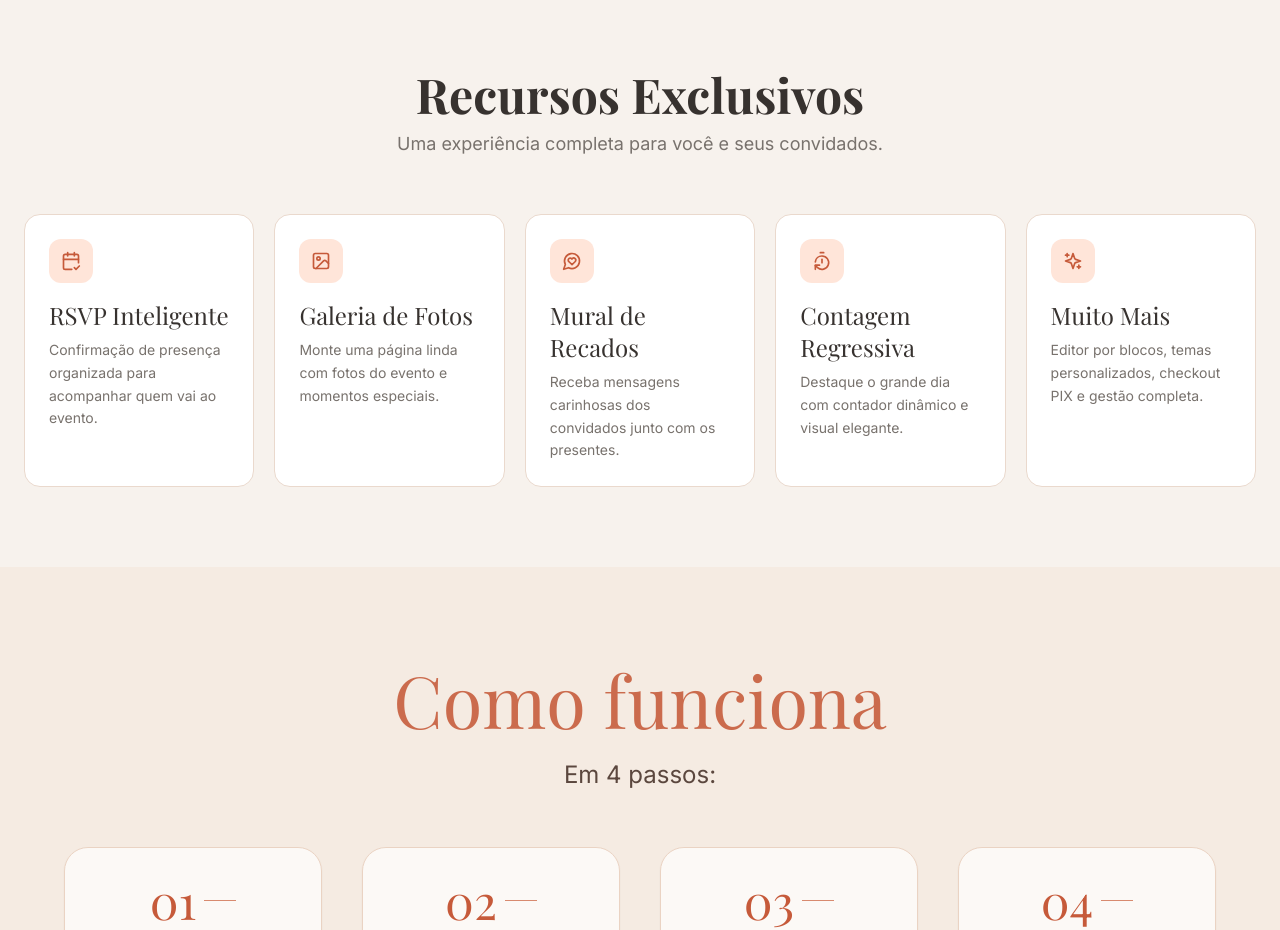
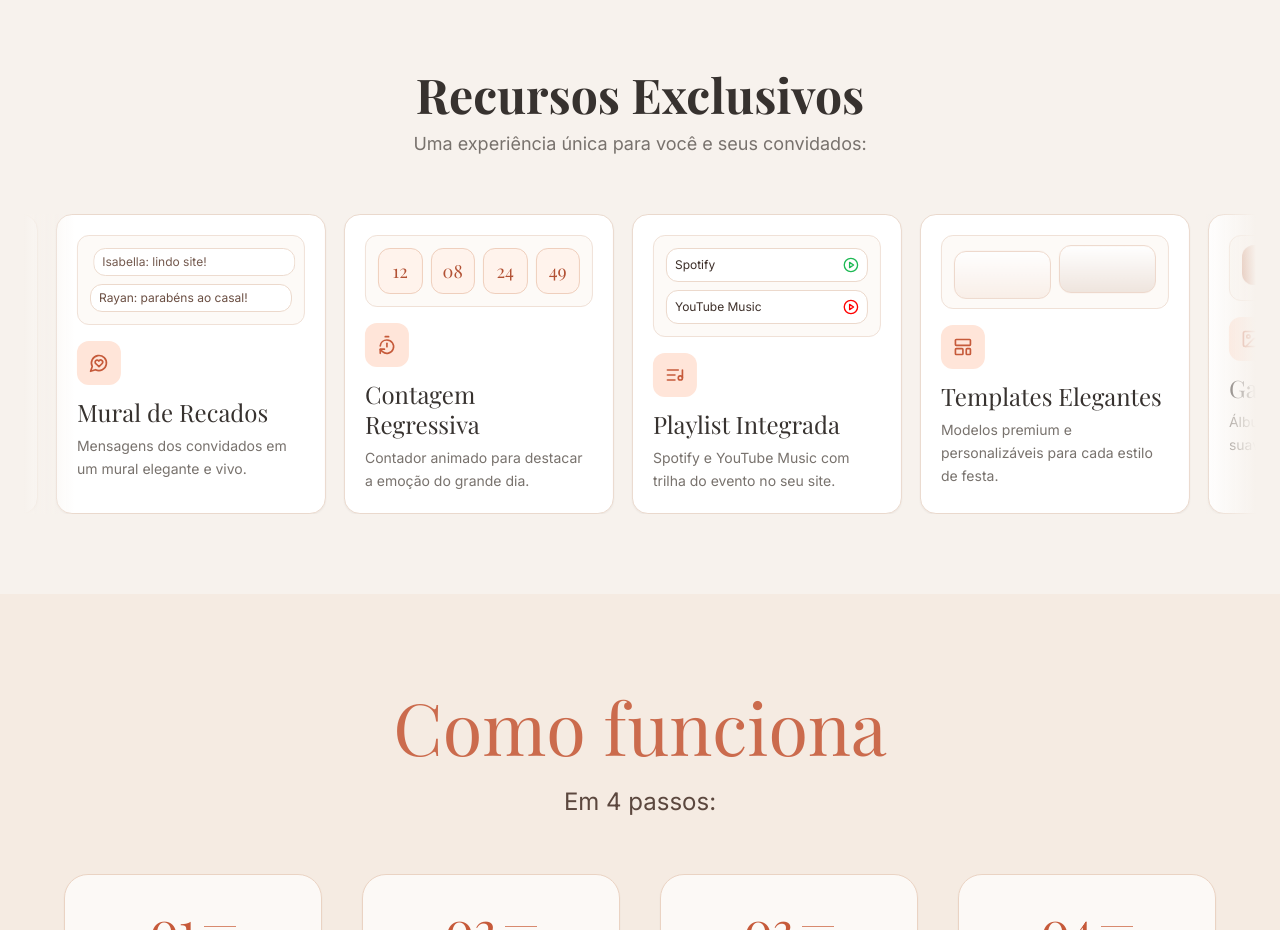
Before and after one commit to lumieconvites-netizen/lumie-presentes, a Next.js app: page / in a window 1280 px wide. Shown: the part 3940-4870 px from the top of the page. Built offline with nearby package versions, Linux system fonts and the light colour scheme; no server answers.

Commit message:
feat: turn exclusive resources into animated premium mock carousel

```diff
--- a/app/globals.css
+++ b/app/globals.css
@@ -610,3 +610,87 @@
     transform: translateX(-50%);
   }
 }
+
+/* Exclusive resources carousel */
+.resource-carousel-wrap::before,
+.resource-carousel-wrap::after {
+  content: '';
+  position: absolute;
+  top: 0;
+  bottom: 0;
+  width: 52px;
+  z-index: 2;
+  pointer-events: none;
+}
+
+.resource-carousel-wrap::before {
+  left: 0;
+  background: linear-gradient(to right, #f7f2ed, transparent);
+}
+
+.resource-carousel-wrap::after {
+  right: 0;
+  background: linear-gradient(to left, #f7f2ed, transparent);
+}
+
+.resource-carousel-track {
+  display: flex;
+  gap: 18px;
+  width: max-content;
+  animation: resourceMarquee 38s linear infinite;
+}
+
+.resource-card {
+  width: 270px;
+  flex-shrink: 0;
+  transition: transform 260ms ease, box-shadow 260ms ease;
+}
+
+.resource-card:hover {
+  transform: translateY(-4px);
+  box-shadow: 0 16px 28px rgba(104, 58, 39, 0.12);
+}
+
+@keyframes resourceMarquee {
+  from {
+    transform: translateX(0);
+  }
+  to {
+    transform: translateX(-50%);
+  }
+}
+
+@keyframes resourceFloatA {
+  0%, 100% { transform: translateY(0); }
+  50% { transform: translateY(-3px); }
+}
+
+@keyframes resourceFloatB {
+  0%, 100% { transform: translateY(0); }
+  50% { transform: translateY(3px); }
+}
+
+@keyframes resourceSlideIn {
+  0%, 100% { transform: translateX(0); opacity: 1; }
+  50% { transform: translateX(6px); opacity: 0.88; }
+}
+
+.resource-float-a { animation: resourceFloatA 2.8s ease-in-out infinite; }
+.resource-float-b { animation: resourceFloatB 2.8s ease-in-out infinite; }
+.resource-slide-in { animation: resourceSlideIn 3s ease-in-out infinite; }
+.resource-slide-in-delayed { animation: resourceSlideIn 3s ease-in-out 0.7s infinite; }
+
+@media (max-width: 768px) {
+  .resource-card {
+    width: 240px;
+  }
+
+  .resource-carousel-track {
+    animation-duration: 30s;
+  }
+
+  .resource-carousel-wrap::before,
+  .resource-carousel-wrap::after {
+    width: 26px;
+  }
+}
--- a/app/page.tsx
+++ b/app/page.tsx
@@ -2,7 +2,7 @@ import Link from 'next/link';
 import Image from 'next/image';
 import { Button } from '@/components/ui/button';
 import { Navbar } from '@/components/layout/navbar';
-import { CalendarCheck2, ImageIcon, MessageCircleHeart, TimerReset, Sparkles, CreditCard, CheckCircle2, Gift, Brush, ShoppingBag, Plane, Users, BellRing, FileSpreadsheet, UserPlus, MapPin, Navigation2, CalendarDays, Smartphone } from 'lucide-react';
+import { ImageIcon, MessageCircleHeart, TimerReset, Sparkles, CreditCard, CheckCircle2, Gift, Brush, ShoppingBag, Plane, Users, BellRing, FileSpreadsheet, UserPlus, MapPin, Navigation2, CalendarDays, Smartphone, ListMusic, LayoutTemplate, PlayCircle } from 'lucide-react';
 
 const heroSlides = [
   { src: '/hero-slides/15-anos-01.jpg', alt: 'Festa de 15 anos 1' },
@@ -23,29 +23,34 @@ const steps = [
 
 const features = [
   {
-    title: 'RSVP Inteligente',
-    text: 'Confirmação de presença organizada para acompanhar quem vai ao evento.',
-    icon: CalendarCheck2,
-  },
-  {
+    id: 'gallery',
     title: 'Galeria de Fotos',
-    text: 'Monte uma página linda com fotos do evento e momentos especiais.',
+    text: 'Álbum dinâmico com transições suaves e visual sofisticado.',
     icon: ImageIcon,
   },
   {
+    id: 'messages',
     title: 'Mural de Recados',
-    text: 'Receba mensagens carinhosas dos convidados junto com os presentes.',
+    text: 'Mensagens dos convidados em um mural elegante e vivo.',
     icon: MessageCircleHeart,
   },
   {
+    id: 'countdown',
     title: 'Contagem Regressiva',
-    text: 'Destaque o grande dia com contador dinâmico e visual elegante.',
+    text: 'Contador animado para destacar a emoção do grande dia.',
     icon: TimerReset,
   },
   {
-    title: 'Muito Mais',
-    text: 'Editor por blocos, temas personalizados, checkout PIX e gestão completa.',
-    icon: Sparkles,
+    id: 'playlist',
+    title: 'Playlist Integrada',
+    text: 'Spotify e YouTube Music com trilha do evento no seu site.',
+    icon: ListMusic,
+  },
+  {
+    id: 'templates',
+    title: 'Templates Elegantes',
+    text: 'Modelos premium e personalizáveis para cada estilo de festa.',
+    icon: LayoutTemplate,
   },
 ];
 
@@ -486,22 +491,67 @@ export default function HomePage() {
         <div className="container mx-auto px-6">
           <div className="text-center mb-14">
             <h2 className="font-display text-4xl md:text-5xl font-bold text-foreground mb-3">Recursos Exclusivos</h2>
-            <p className="text-lg text-muted-foreground">Uma experiência completa para você e seus convidados.</p>
+            <p className="text-lg text-muted-foreground">Uma experiência única para você e seus convidados:</p>
           </div>
 
-          <div className="grid sm:grid-cols-2 lg:grid-cols-5 gap-5 max-w-7xl mx-auto">
-            {features.map((feature) => {
+          <div className="relative overflow-hidden resource-carousel-wrap max-w-7xl mx-auto">
+            <div className="resource-carousel-track">
+              {[...features, ...features].map((feature, index) => {
               const Icon = feature.icon;
               return (
-                <div key={feature.title} className="rounded-2xl border border-[#ead9cd] bg-white p-6">
-                  <span className="inline-flex h-11 w-11 items-center justify-center rounded-xl bg-[#ffe5d9] text-[#c65a3a] mb-4">
+                <div key={`${feature.id}-${index}`} className="resource-card rounded-2xl border border-[#ead9cd] bg-white p-5 shadow-sm">
+                  <div className="resource-card-mock rounded-xl border border-[#f0e1d7] bg-[#fdfaf7] p-3 mb-4">
+                    {feature.id === 'gallery' && (
+                      <div className="grid grid-cols-3 gap-2">
+                        <div className="h-10 rounded-lg bg-gradient-to-br from-[#cf8f72] to-[#b45739] resource-float-a" />
+                        <div className="h-10 rounded-lg bg-gradient-to-br from-[#f2cab5] to-[#ce7d5e] resource-float-b" />
+                        <div className="h-10 rounded-lg bg-gradient-to-br from-[#d4a58d] to-[#ba5f41] resource-float-a" />
+                      </div>
+                    )}
+                    {feature.id === 'messages' && (
+                      <div className="space-y-2">
+                        <div className="h-7 rounded-lg bg-white border border-[#ecd9cc] px-2 flex items-center text-xs text-[#6a4e42] resource-slide-in">Isabella: lindo site!</div>
+                        <div className="h-7 rounded-lg bg-white border border-[#ecd9cc] px-2 flex items-center text-xs text-[#6a4e42] resource-slide-in-delayed">Rayan: parabéns ao casal!</div>
+                      </div>
+                    )}
+                    {feature.id === 'countdown' && (
+                      <div className="grid grid-cols-4 gap-2">
+                        {['12', '08', '24', '49'].map((n) => (
+                          <div key={n} className="rounded-lg bg-[#fff3ec] border border-[#efcfbd] py-2 text-center">
+                            <p className="font-display text-lg text-[#b25134]">{n}</p>
+                          </div>
+                        ))}
+                      </div>
+                    )}
+                    {feature.id === 'playlist' && (
+                      <div className="space-y-2">
+                        <div className="rounded-lg bg-white border border-[#ecd9cc] px-2 py-2 flex items-center justify-between">
+                          <span className="text-xs text-[#3d2f29]">Spotify</span>
+                          <PlayCircle className="w-4 h-4 text-[#1DB954]" />
+                        </div>
+                        <div className="rounded-lg bg-white border border-[#ecd9cc] px-2 py-2 flex items-center justify-between">
+                          <span className="text-xs text-[#3d2f29]">YouTube Music</span>
+                          <PlayCircle className="w-4 h-4 text-[#FF0000]" />
+                        </div>
+                      </div>
+                    )}
+                    {feature.id === 'templates' && (
+                      <div className="grid grid-cols-2 gap-2">
+                        <div className="h-12 rounded-lg border border-[#edd7ca] bg-gradient-to-b from-[#fff] to-[#f9efe8] resource-float-b" />
+                        <div className="h-12 rounded-lg border border-[#edd7ca] bg-gradient-to-b from-[#fff] to-[#efe5de] resource-float-a" />
+                      </div>
+                    )}
+                  </div>
+
+                  <span className="inline-flex h-11 w-11 items-center justify-center rounded-xl bg-[#ffe5d9] text-[#c65a3a] mb-3">
                     <Icon className="w-5 h-5" />
                   </span>
-                  <h3 className="font-display text-2xl text-foreground mb-2">{feature.title}</h3>
+                  <h3 className="font-display text-2xl text-foreground mb-2 leading-tight">{feature.title}</h3>
                   <p className="text-sm text-muted-foreground leading-relaxed">{feature.text}</p>
                 </div>
               );
-            })}
+              })}
+            </div>
           </div>
         </div>
       </section>
```
